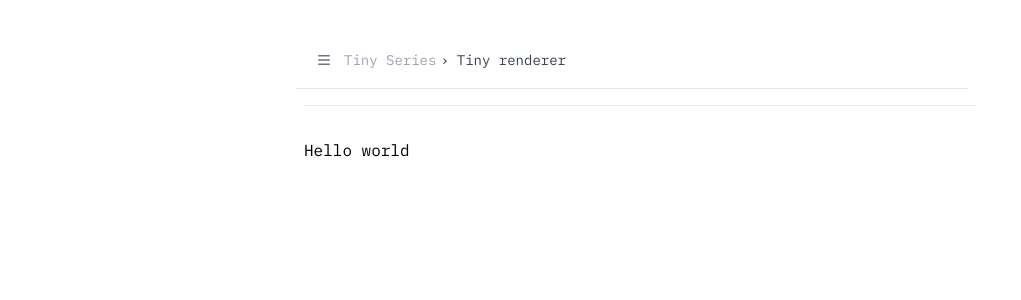
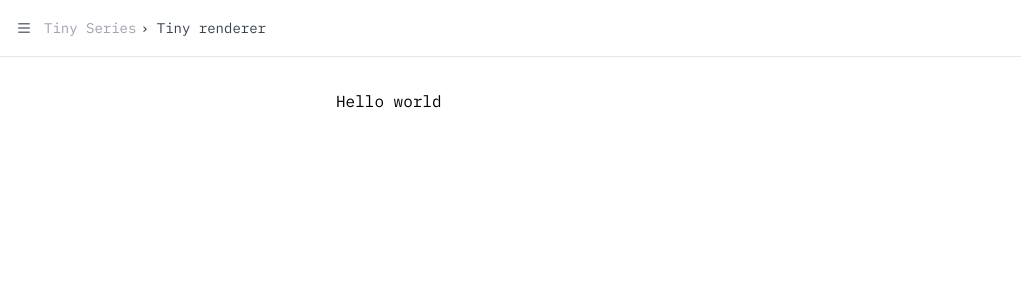
Before and after one commit to ColorOfLight/tiny-series, a React (Vite) app in the folder page/: page / in a window 1280 px wide. Shown: the top 300 px of the page, without its empty margins (0-1021 px from the left). Built offline with nearby package versions, Linux system fonts and the light colour scheme.

Commit message:
page(fix): move common element from TitleGroup to Root

```diff
--- a/page/src/modules/TitleGroup.tsx
+++ b/page/src/modules/TitleGroup.tsx
@@ -1,7 +1,5 @@
 import { forwardRef, ComponentPropsWithoutRef, memo } from "react";
 import clsx from "clsx";
-import Divider from "../components/Divider";
-import Navigation from "./Navigation";
 
 export interface TitleGroupProps extends ComponentPropsWithoutRef<"div"> {
   title: string;
@@ -13,10 +11,6 @@
     ({ className, title, description, ...restProps }, ref) => {
       return (
         <div>
-          <Navigation title="Tiny Renderer" />
-
-          <Divider className="mt-4" />
-
           <div
             className={clsx("flex items-top justify-between", className)}
             {...restProps}
--- a/page/src/pages/Root.tsx
+++ b/page/src/pages/Root.tsx
@@ -1,16 +1,12 @@
 import { Outlet } from "react-router-dom";
 import Navigation from "../modules/Navigation";
-import Divider from "../components/Divider";
 
 const RootPage = () => {
   return (
     <div>
-      <main className="p-8 flex flex-col items-center">
-        <div className="max-w-2xl w-full shrink-0">
-          <Navigation title="Tiny renderer" />
-
-          <Divider className="mt-4" />
-
+      <main className="flex flex-col items-center">
+        <Navigation title="Tiny renderer" />
+        <div className="max-w-2xl w-full shrink-0 p-8">
           <Outlet />
         </div>
       </main>
```
